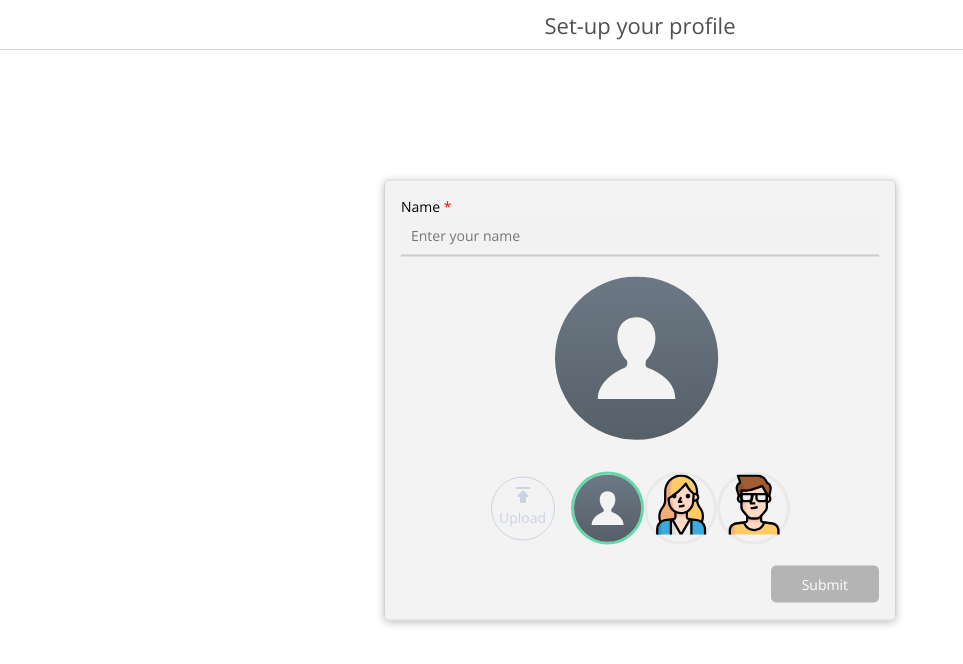
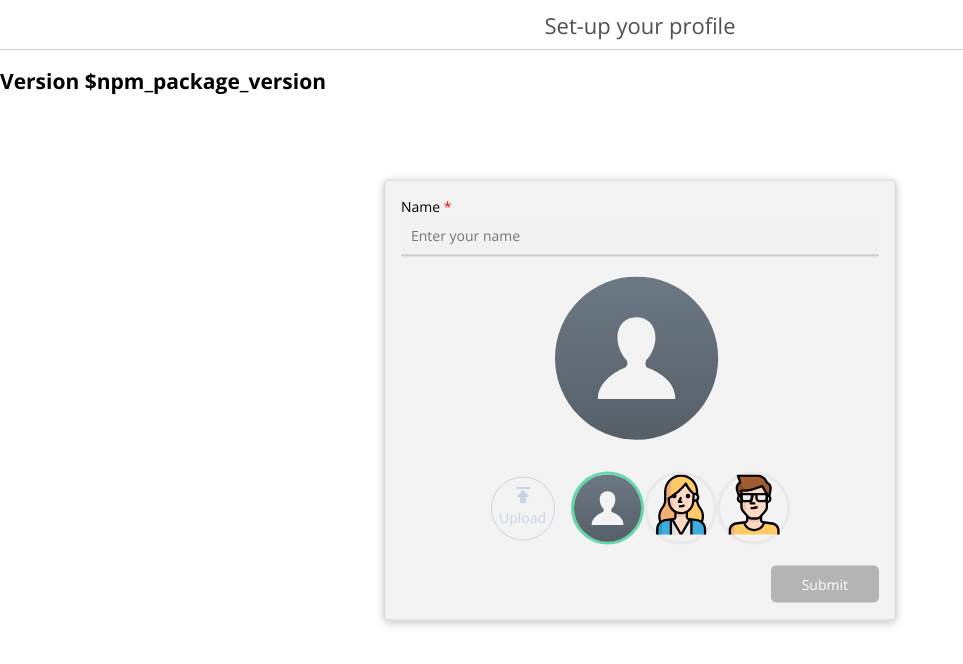
Before and after one commit to jithinbalakrishnan/chat-app, a React (Create React App) app: page / in a window 1280 px wide. Shown: the top 664 px of the page, without its empty margins (0-963 px from the left). Built offline with nearby package versions, Linux system fonts and the light colour scheme.

Commit message:
display app version

```diff
--- a/src/Profile/Profile.js
+++ b/src/Profile/Profile.js
@@ -20,6 +20,7 @@ const Profile = (props) => {
 
     return <React.Fragment>
         <Breadcrumb title= {"Set-up your profile"} />
+        <h2>Version {process.env.REACT_APP_VERSION}</h2>
         <Styles.Container>
             <Styles.Label htmlFor="fname">Name <sup>*</sup></Styles.Label>
             <Styles.Input type="text" id="fname" name="fname" placeholder="Enter your name" onChange={event => {
```
Also changed, not shown: 1 other file (tests, documents, lock files or other folders).
